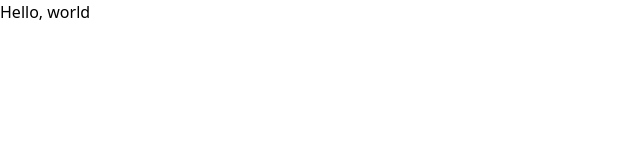
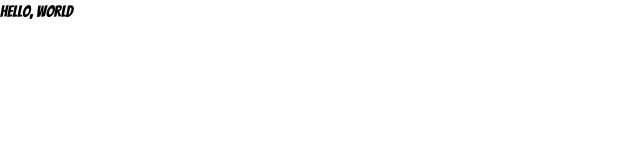
Before and after one commit to enzocomics/roosterteethcomics.com, a Next.js app: page / in a window 1280 px wide. Shown: the top 160 px of the page, without its empty margins (0-640 px from the left). Built offline with nearby package versions, Linux system fonts and the light colour scheme.

Commit message:
added the google font Bangers for display text

```diff
--- /dev/null
+++ b/src/app/_styles/fonts.tsx
@@ -0,0 +1,18 @@
+/** ------------------------------------------------ **/
+import { NextFontWithVariable } from 'next/dist/compiled/@next/font'
+import { Bangers } from 'next/font/google'
+
+/** ------------------------------------------------ **
+ * Webfont Variables
+ ** ------------------------------------------------ **/
+
+const display: NextFontWithVariable = Bangers({
+	weight: ['400'],
+	style: ['normal'],
+	subsets: ['latin', 'latin-ext'],
+	display: 'swap',
+	variable: '--font-display',
+})
+/** ------------------------------------------------ **/
+
+export { display }
--- a/src/app/layout.tsx
+++ b/src/app/layout.tsx
@@ -1,5 +1,7 @@
-/** ------------------------------------------------ **/// Styles
+/** ------------------------------------------------ **/
+// Styles
 import "@styles/global.css"
+import { display } from '@styles/fonts'
 
 /** ------------------------------------------------ **
  * Root Layout
@@ -11,7 +13,7 @@ export default function RootLayout({
 	children: React.ReactNode
 }) {
 	return (
-		<html lang="en">
+		<html lang="en" className={`${display.variable}`}>
 			<body>
 				{children}
 			</body>
--- a/src/app/page.tsx
+++ b/src/app/page.tsx
@@ -2,5 +2,5 @@
  * Homepage **REQUIRED**
  ** ------------------------------------------------ **/
 export default function Page() {
-	return <h1>Hello, world</h1>
+	return <h1 className="font-display">Hello, world</h1>
 }
--- a/tailwind.config.js
+++ b/tailwind.config.js
@@ -2,7 +2,11 @@
 module.exports = {
 	content: ["./src/**/*.{js,ts,jsx,tsx,mdx}"],
 	theme: {
-		extend: {},
+		extend: {
+			fontFamily: {
+				display: ["var(--font-display)"],
+			},
+		},
 	},
 	plugins: [],
 };
```
Also changed, not shown: public/img/logo.png (added).
